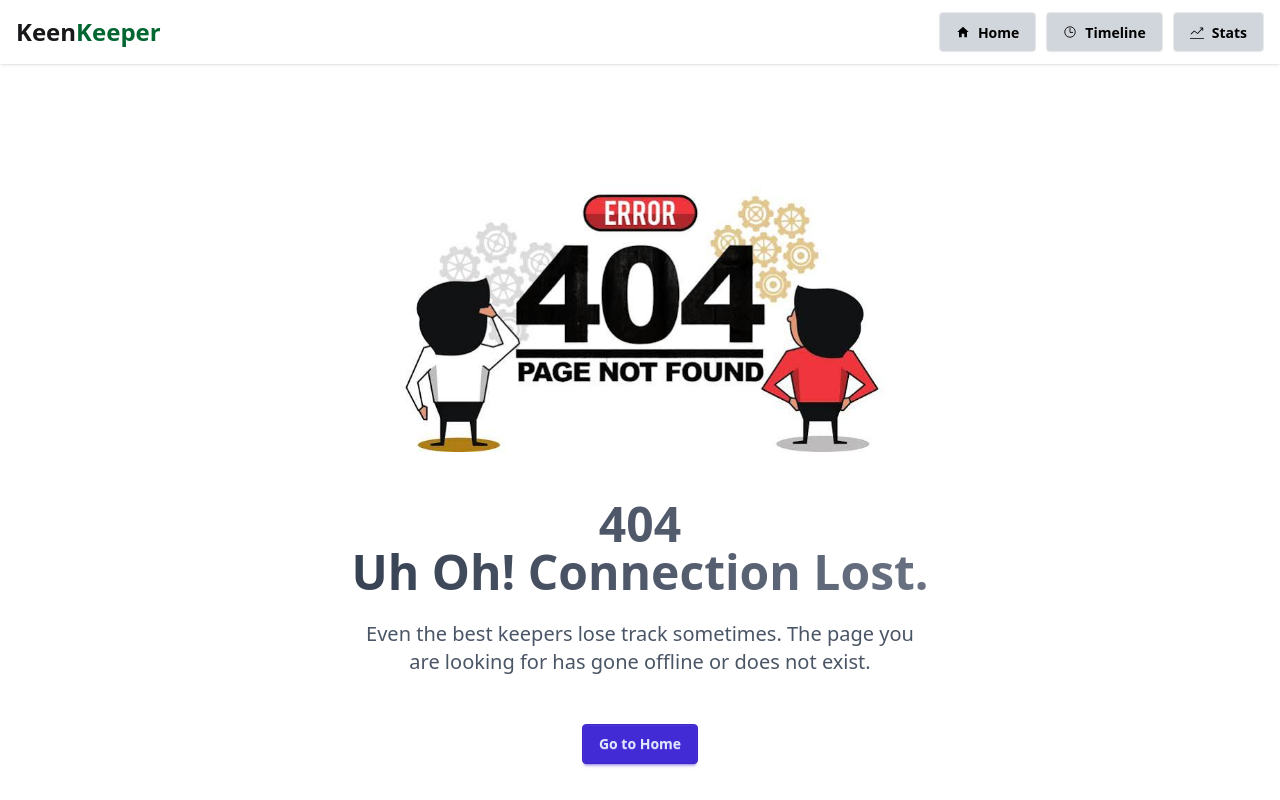
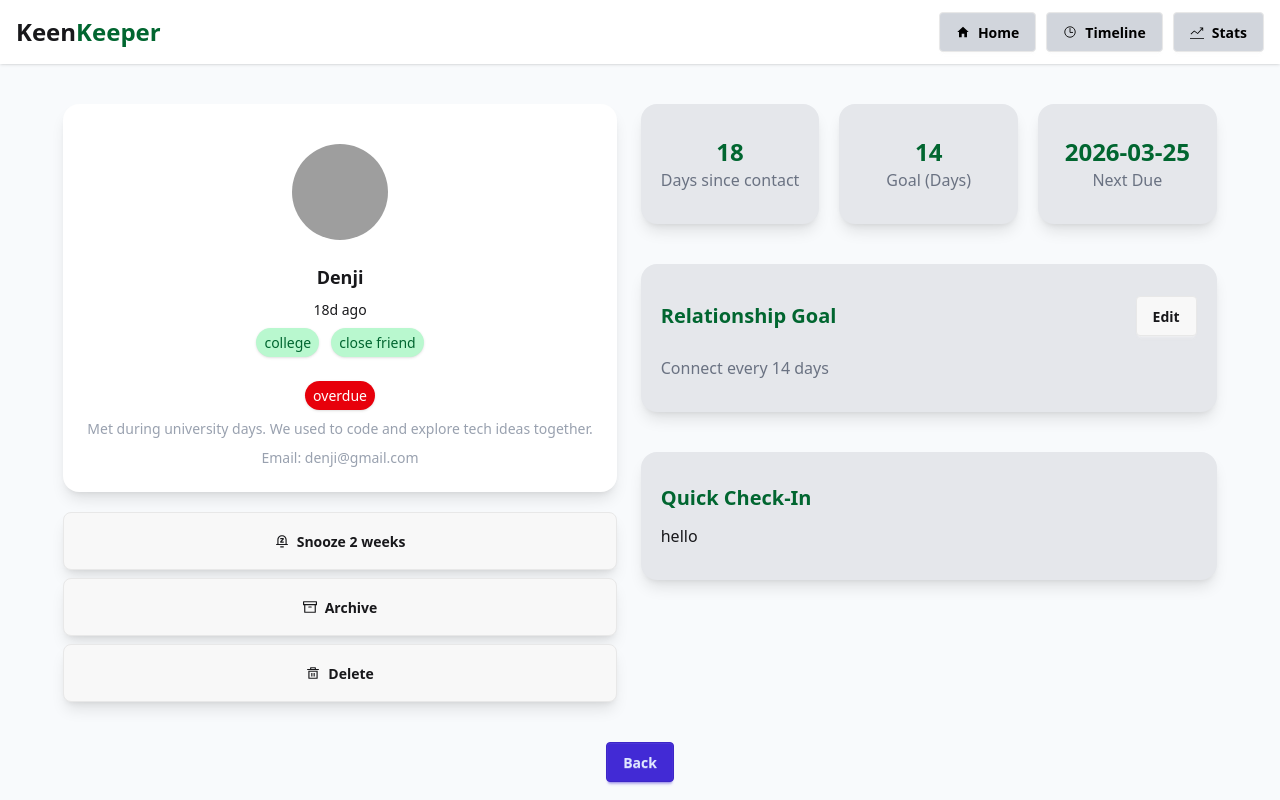
Before and after one commit to shakilkhan95/b13-a7-keen-keeper, a Next.js app: page /1 in a window 1280 px wide. Before the commit this address had no page. Shown: the top 800 px of the page. Built offline with nearby package versions, Linux system fonts and the light colour scheme; grey boxes are pictures that could not be loaded.

Commit message:
friends details page to show up the details and all actions page component completed

```diff
--- /dev/null
+++ b/src/app/[friendId]/page.jsx
@@ -0,0 +1,140 @@
+import FriendNotFound from "@/components/FriendNotFound/FriendNotFound";
+import friendsData from "../../../public/friends.json";
+import Image from "next/image";
+import { RiDeleteBin5Line, RiNotificationSnoozeLine } from "react-icons/ri";
+import { FiArchive } from "react-icons/fi";
+import ActivityCTA from "@/components/ActivityCTA/ActivityCTA";
+import Link from "next/link";
+
+const FriendsDetails = async ({ params }) => {
+  const { friendId } = await params;
+  const friend = friendsData.find((friend) => friend.id === parseInt(friendId));
+  if (!friend) {
+    return <FriendNotFound />;
+  }
+
+  const {
+    name,
+    tags,
+    picture,
+    status,
+    days_since_contact,
+    bio,
+    email,
+    goal,
+    next_due_date,
+  } = friend;
+  return (
+    <div className="min-h-screen pt-10 bg-[#F8FAFC] px-4">
+      <div className="flex flex-col lg:flex-row justify-center gap-6">
+        <div>
+          <div className="card bg-base-100 shadow-lg rounded-2xl">
+            <figure className="px-10 pt-10">
+              <div className="avatar">
+                <div className="w-24 rounded-full">
+                  <Image src={picture} alt={name} width={100} height={100} />
+                </div>
+              </div>
+            </figure>
+
+            <div className="card-body items-center text-center">
+              <h2 className="card-title">{name}</h2>
+              <p>{days_since_contact}d ago</p>
+              <div className="flex gap-3">
+                {tags.map((tag, index) => (
+                  <div
+                    key={index}
+                    className="bg-green-200 py-1 px-2 shadow rounded-2xl text-green-800"
+                  >
+                    {tag}
+                  </div>
+                ))}
+              </div>
+              <div
+                className={`${status === "overdue" ? "bg-red-600" : status === "almost due" ? "bg-yellow-600" : status === "on-track" ? "bg-green-800" : ""} py-1 px-2 shadow rounded-2xl text-white mt-4`}
+              >
+                {status}
+              </div>
+
+              <div>
+                <p className="text-gray-400">{bio}</p>
+              </div>
+
+              <div className="text-gray-400">Email: {email}</div>
+            </div>
+          </div>
+
+          <div className="space-y-2 mt-5">
+            <div className="shadow-lg rounded-lg w-full py-7 font-bold hover:bg-gray-300 btn">
+              <p className="flex items-center justify-center gap-2">
+                <RiNotificationSnoozeLine /> Snooze 2 weeks
+              </p>
+            </div>
+
+            <div className="shadow-lg rounded-lg w-full py-7 font-bold hover:bg-gray-300 btn">
+              <p className="flex items-center justify-center gap-2">
+                <FiArchive /> Archive
+              </p>
+            </div>
+
+            <div className="shadow-lg rounded-lg w-full py-7 font-bold hover:bg-gray-300 btn">
+              <p className="flex items-center justify-center gap-2">
+                <RiDeleteBin5Line /> Delete
+              </p>
+            </div>
+          </div>
+        </div>
+
+        <div>
+          <div className="space-y-10">
+            <div className="grid grid-cols-1 lg:grid-cols-3 gap-5 justify-center">
+              <div className="shadow-lg text-center rounded-2xl py-8 px-5 bg-gray-200 transition duration-300 hover:bg-green-100 hover:border-green-400">
+                <h1 className="text-2xl font-semibold text-green-800">
+                  {days_since_contact}
+                </h1>
+                <p className="text-gray-500">Days since contact</p>
+              </div>
+
+              <div className="shadow-lg text-center rounded-2xl py-8 px-5 bg-gray-200 transition duration-300 hover:bg-green-100 hover:border-green-400">
+                <h1 className="text-2xl font-semibold text-green-800">
+                  {goal}
+                </h1>
+                <p className="text-gray-500">Goal (Days)</p>
+              </div>
+
+              <div className="shadow-lg text-center rounded-2xl py-8 px-5 bg-gray-200 transition duration-300 hover:bg-green-100 hover:border-green-400">
+                <h1 className="text-2xl font-semibold text-green-800">
+                  {next_due_date}
+                </h1>
+                <p className="text-gray-500">Next Due</p>
+              </div>
+            </div>
+
+            <div className="shadow-lg rounded-2xl py-8 px-5 bg-gray-200 transition duration-300 mt-5 hover:bg-green-100 hover:border-green-400 space-y-5">
+                <div className="flex justify-between items-center">
+                    <h1 className="text-xl font-semibold text-green-800">Relationship Goal</h1>
+                    <button className="btn">Edit</button>
+                </div>
+                <p className="text-gray-500">Connect every {goal} days</p>
+            </div>
+
+            {/* CTA  */}
+            <div className="shadow-lg rounded-2xl py-8 px-5 bg-gray-200 transition duration-300 mt-5 hover:bg-green-100 hover:border-green-400 space-y-3">
+                <div className="flex justify-between items-center">
+                    <h1 className="text-xl font-semibold text-green-800">Quick Check-In</h1>
+                </div>
+
+                <ActivityCTA friend = {friend} />
+            </div>
+          </div>
+        </div>
+      </div>
+
+      <div className="flex justify-center my-10">
+        <Link href={'/'} className="btn btn-primary">Back</Link>
+      </div>
+    </div>
+  );
+};
+
+export default FriendsDetails;
--- /dev/null
+++ b/src/components/ActivityCTA/ActivityCTA.jsx
@@ -0,0 +1,11 @@
+import React from 'react';
+
+const ActivityCTA = () => {
+    return (
+        <div>
+            hello
+        </div>
+    );
+};
+
+export default ActivityCTA;
--- /dev/null
+++ b/src/components/FriendNotFound/FriendNotFound.jsx
@@ -0,0 +1,15 @@
+import Link from 'next/link';
+import React from 'react';
+
+const FriendNotFound = () => {
+    return (
+        <div className='flex flex-col items-center justify-center min-h-[70vh] text-center space-y-4'>
+            <h1 className='text-4xl font-bold text-red-500'>404</h1>
+            <p className='text-xl font-medium'>Friend not found!</p>
+
+            <Link href="/" className='btn btn-primary'>Go to Home</Link>
+        </div>
+    );
+};
+
+export default FriendNotFound;
```
